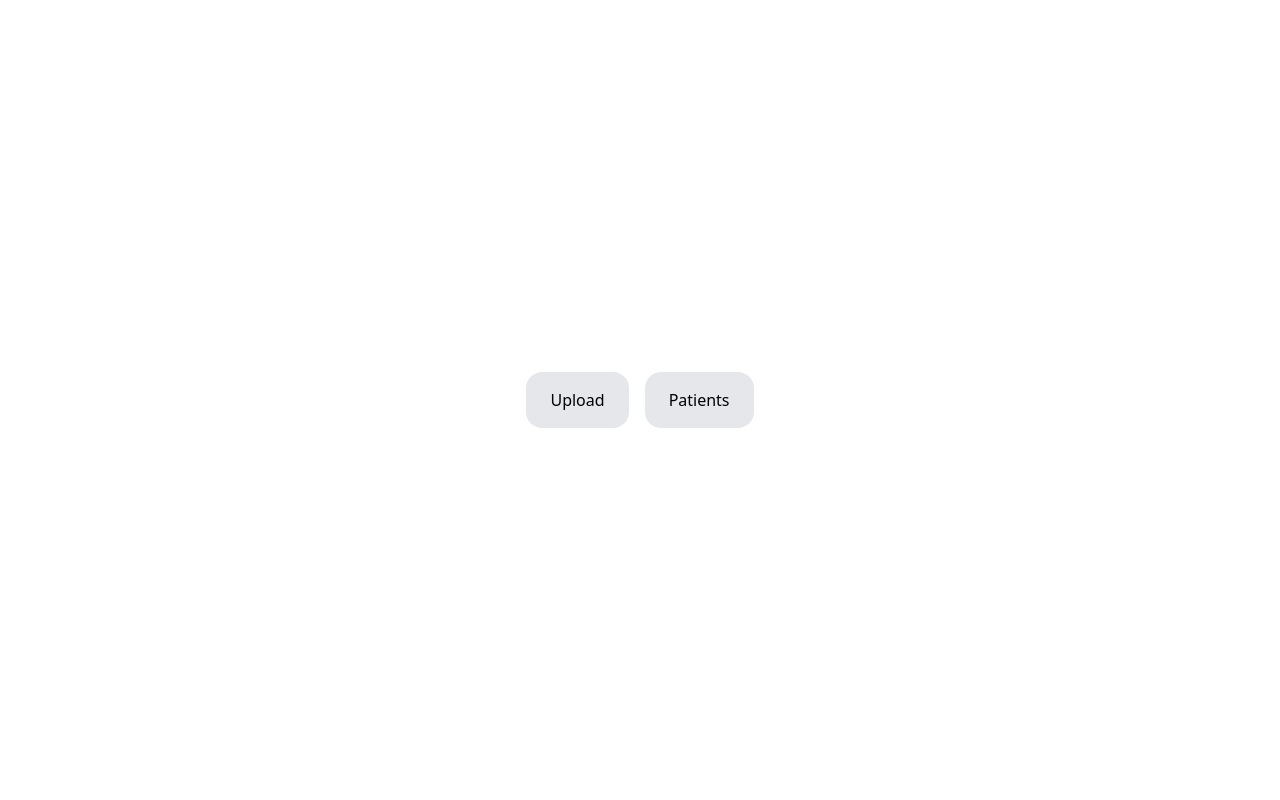
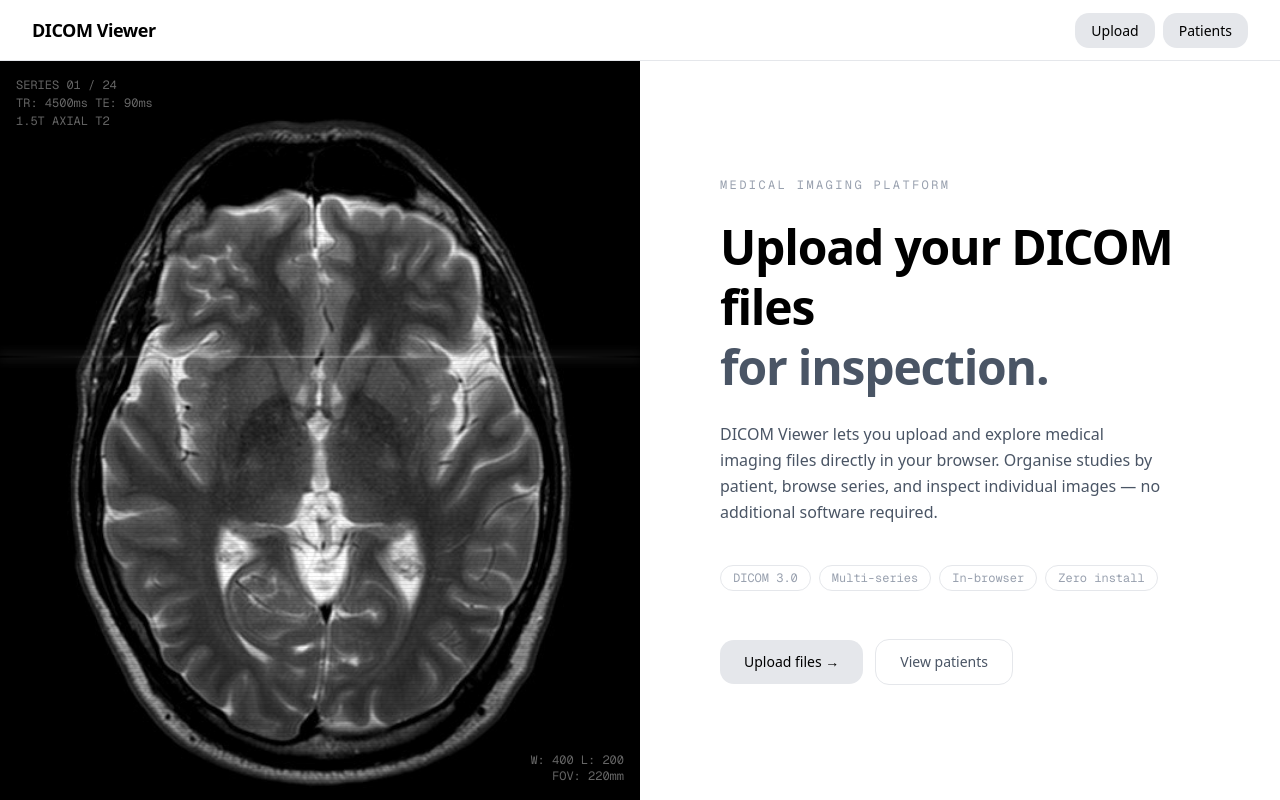
Before and after one commit to LeviVarg/dicom-viewer, a Next.js app in the folder frontend/: page / in a window 1280 px wide. Built offline with nearby package versions, Linux system fonts and the light colour scheme.

Commit message:
Add Header and refactor pages

```diff
--- a/frontend/app/page.tsx
+++ b/frontend/app/page.tsx
@@ -1,35 +1,139 @@
 "use client";
 
+import Image from "next/image";
 import Link from "next/link";
 import { useTheme } from "@/lib/theme-context";
+import { Header } from "@/components/Header";
 
 export default function Home() {
   const { theme } = useTheme();
 
+  const isLight = theme.mode === "light";
+
   return (
+    <div className={`min-h-screen flex flex-col ${theme.colors.background}`}>
+      <Header />
+
+      {/* Hero */}
+      <main className="flex-1 grid grid-cols-1 lg:grid-cols-2">
+        {/* ── Left: MRI image panel ── */}
+        <div className="relative overflow-hidden bg-black flex items-center justify-center min-h-[400px]">
+          {/* The MRI image */}
+          <Image
+            src="/brain_mri.jpg"
+            alt="Brain MRI scan"
+            fill
+            className="object-cover opacity-80 animate-flicker"
+            priority
+          />
+
+          {/* Subtle dark vignette so edges fade to black */}
           <div
-      className={`w-screen h-screen flex items-center justify-center gap-4 ${theme.colors.background}`}
+            className="absolute inset-0"
+            style={{
+              background:
+                "radial-gradient(ellipse at center, transparent 40%, rgba(0,0,0,0.75) 100%)",
+            }}
+          />
+
+          {/* Scan line */}
+          <div className="absolute inset-0 overflow-hidden pointer-events-none">
+            <div
+              className="animate-scan absolute left-0 right-0 h-0.5"
+              style={{
+                background:
+                  "linear-gradient(to right, transparent, rgba(255,255,255,0.18), rgba(255,255,255,0.35), rgba(255,255,255,0.18), transparent)",
+                boxShadow: "0 0 12px 2px rgba(255,255,255,0.12)",
+              }}
+            />
+          </div>
+
+          {/* Corner annotation — mimics DICOM viewer metadata */}
+          <div className="absolute top-4 left-4 font-mono text-xs text-white/40 space-y-0.5 select-none">
+            <p>SERIES 01 / 24</p>
+            <p>TR: 4500ms TE: 90ms</p>
+            <p>1.5T AXIAL T2</p>
+          </div>
+          <div className="absolute bottom-4 right-4 font-mono text-xs text-white/40 select-none text-right">
+            <p>W: 400 L: 200</p>
+            <p>FOV: 220mm</p>
+          </div>
+
+          {/* Subtle horizontal CRT scanline texture */}
+          <div
+            className="absolute inset-0 pointer-events-none"
+            style={{
+              backgroundImage:
+                "repeating-linear-gradient(to bottom, transparent, transparent 3px, rgba(0,0,0,0.08) 3px, rgba(0,0,0,0.08) 4px)",
+            }}
+          />
+        </div>
+
+        {/* ── Right: text content ── */}
+        <div
+          className={`flex flex-col justify-center px-12 py-16 lg:px-20 ${
+            isLight ? "bg-white" : "bg-gray-900"
+          }`}
         >
+          {/* Eyebrow label */}
+          <p
+            className={`text-xs font-mono tracking-[0.2em] uppercase mb-6 ${theme.colors.text.muted}`}
+          >
+            Medical Imaging Platform
+          </p>
+
+          <h1
+            className={`text-4xl lg:text-5xl font-bold leading-tight tracking-tight mb-6 ${theme.colors.text.primary}`}
+          >
+            Upload your DICOM files
+            <br />
+            <span className={theme.colors.text.secondary}>for inspection.</span>
+          </h1>
+
+          <p
+            className={`text-base leading-relaxed mb-10 max-w-md ${theme.colors.text.secondary}`}
+          >
+            DICOM Viewer lets you upload and explore medical imaging files
+            directly in your browser. Organise studies by patient, browse
+            series, and inspect individual images — no additional software
+            required.
+          </p>
+
+          {/* Feature pills */}
+          <div className="flex flex-wrap gap-2 mb-12">
+            {["DICOM 3.0", "Multi-series", "In-browser", "Zero install"].map(
+              (tag) => (
+                <span
+                  key={tag}
+                  className={`px-3 py-1 rounded-full text-xs font-mono border ${theme.colors.border} ${theme.colors.text.muted}`}
+                >
+                  {tag}
+                </span>
+              ),
+            )}
+          </div>
+
+          {/* CTA buttons */}
+          <div className="flex items-center gap-3">
             <Link href="/upload">
-        <p
-          className={`px-6 py-4
-          ${theme.colors.button.background} ${theme.colors.button.hover}
-          ${theme.colors.button.text}
-          rounded-2xl transition-colors cursor-pointer`}
+              <span
+                className={`inline-block px-6 py-3 rounded-xl text-sm font-medium transition-colors cursor-pointer
+                  ${theme.colors.button.background} ${theme.colors.button.hover} ${theme.colors.button.text}`}
               >
-          Upload
-        </p>
+                Upload files →
+              </span>
             </Link>
             <Link href="/patients">
-        <p
-          className={`px-6 py-4
-          ${theme.colors.button.background} ${theme.colors.button.hover}
-          ${theme.colors.button.text}
-          rounded-2xl transition-colors cursor-pointer`}
+              <span
+                className={`inline-block px-6 py-3 rounded-xl text-sm font-medium transition-colors cursor-pointer border
+                  ${theme.colors.border} ${theme.colors.button.hover} ${theme.colors.text.secondary}`}
               >
-          Patients
-        </p>
+                View patients
+              </span>
             </Link>
+          </div>
+        </div>
+      </main>
     </div>
   );
 }
--- a/frontend/app/patients/page.tsx
+++ b/frontend/app/patients/page.tsx
@@ -8,6 +8,7 @@ import {
 } from "./actions/patients.actions";
 import { PatientDto, SeriesDto, StudyDto } from "@/lib/types";
 import { useTheme } from "@/lib/theme-context";
+import { Header } from "@/components/Header";
 
 // Dynamically import DicomViewer to avoid SSR issues with Cornerstone
 const DicomViewer = dynamic(() => import("@/components/DicomViewer"), {
@@ -117,9 +118,9 @@ const PatientsPage: React.FC = () => {
 
   if (isLoading) {
     return (
-      <div
-        className={`min-h-screen flex items-center justify-center ${theme.colors.background}`}
-      >
+      <div className={`min-h-screen flex flex-col ${theme.colors.background}`}>
+        <Header />
+        <div className="flex-1 flex items-center justify-center">
           <div className="text-center">
             <div className="animate-spin rounded-full h-12 w-12 border-b-2 border-gray-600 mx-auto mb-4"></div>
             <p className={`${theme.colors.text.primary} text-lg`}>
@@ -127,16 +128,19 @@ const PatientsPage: React.FC = () => {
             </p>
           </div>
         </div>
+      </div>
     );
   }
 
   if (error) {
     return (
-      <div
-        className={`min-h-screen flex items-center justify-center ${theme.colors.background}`}
-      >
+      <div className={`min-h-screen flex flex-col ${theme.colors.background}`}>
+        <Header />
+        <div className="flex-1 flex items-center justify-center">
           <div className={`text-center ${theme.colors.error}`}>
-          <p className={`text-xl font-semibold mb-2`}>Error Loading Patients</p>
+            <p className={`text-xl font-semibold mb-2`}>
+              Error Loading Patients
+            </p>
             <p>{error}</p>
             <button
               onClick={() => window.location.reload()}
@@ -146,13 +150,15 @@ const PatientsPage: React.FC = () => {
             </button>
           </div>
         </div>
+      </div>
     );
   }
 
   return (
     <div
-      className={`min-h-screen ${theme.colors.background} ${theme.colors.text.primary}`}
+      className={`min-h-screen flex flex-col ${theme.colors.background} ${theme.colors.text.primary}`}
     >
+      <Header />
       <div className="container mx-auto px-4 py-8">
         <h1 className="text-3xl font-bold mb-8">DICOM Patients</h1>
 
--- a/frontend/app/upload/page.tsx
+++ b/frontend/app/upload/page.tsx
@@ -2,15 +2,17 @@
 
 import { DicomDropzone } from "@/components/DicomDropZone";
 import { useTheme } from "@/lib/theme-context";
+import { Header } from "@/components/Header";
 
 export default function Upload() {
   const { theme } = useTheme();
 
   return (
-    <div
-      className={`w-screen h-screen flex items-center justify-center gap-4 ${theme.colors.background}`}
-    >
-      <DicomDropzone></DicomDropzone>
+    <div className={`min-h-screen flex flex-col ${theme.colors.background}`}>
+      <Header />
+      <main className="flex-1 flex items-center justify-center">
+        <DicomDropzone />
+      </main>
     </div>
   );
 }
--- /dev/null
+++ b/frontend/components/Header.tsx
@@ -0,0 +1,39 @@
+"use client";
+
+import Link from "next/link";
+import { useTheme } from "@/lib/theme-context";
+
+export function Header() {
+  const { theme } = useTheme();
+
+  return (
+    <header
+      className={`w-full px-8 py-4 flex items-center justify-between border-b ${theme.colors.border} ${theme.colors.background}`}
+    >
+      <Link
+        href="/"
+        className={`text-lg font-semibold tracking-tight ${theme.colors.text.primary}`}
+      >
+        DICOM Viewer
+      </Link>
+      <nav className="flex items-center gap-2">
+        <Link href="/upload">
+          <span
+            className={`px-4 py-2 rounded-xl text-sm font-medium transition-colors cursor-pointer
+              ${theme.colors.button.background} ${theme.colors.button.hover} ${theme.colors.button.text}`}
+          >
+            Upload
+          </span>
+        </Link>
+        <Link href="/patients">
+          <span
+            className={`px-4 py-2 rounded-xl text-sm font-medium transition-colors cursor-pointer
+              ${theme.colors.button.background} ${theme.colors.button.hover} ${theme.colors.button.text}`}
+          >
+            Patients
+          </span>
+        </Link>
+      </nav>
+    </header>
+  );
+}
```
Also changed, not shown: frontend/public/brain_mri.jpg (added). Lines whose indentation alone changed are shown as unchanged.
